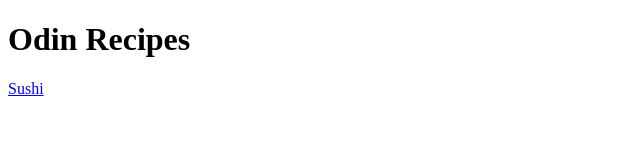
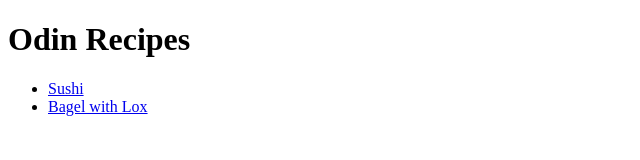
Before and after one commit to ianquill/odin-recipes, a plain HTML site: page index.html in a window 1280 px wide. Shown: the whole page, without its empty margins (0-640 px from the left). Drawn offline with Linux system fonts and the light colour scheme.

Commit message:
actually added bagel-lox.jpg, modified index.html

```diff
--- a/index.html
+++ b/index.html
@@ -8,7 +8,10 @@
     <h1>
         Odin Recipes
     </h1>
-    <a href="recipes/sushi.html">Sushi</a>
+    <ul>
+        <li></l1><a href="recipes/sushi.html">Sushi</a></li>
+        <li><a href="recipes/bagel-lox.html">Bagel with Lox</a></li>
+    </ul>
 
 </body>
 
```
Also changed, not shown: img/bagel-lox.jpg (added).
